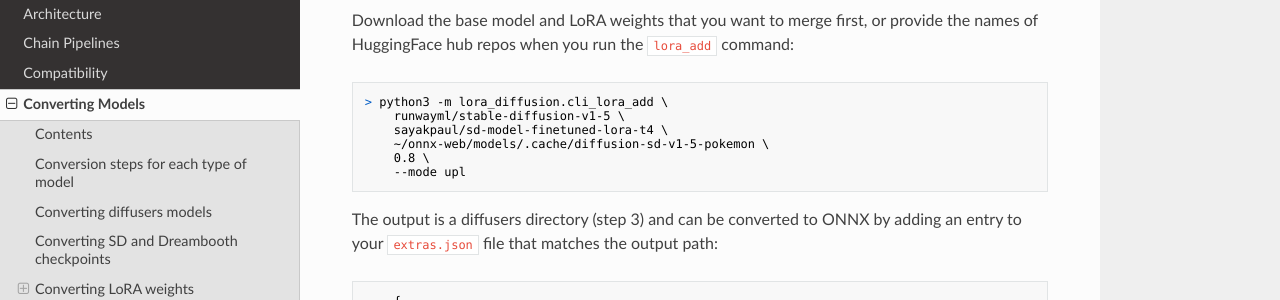
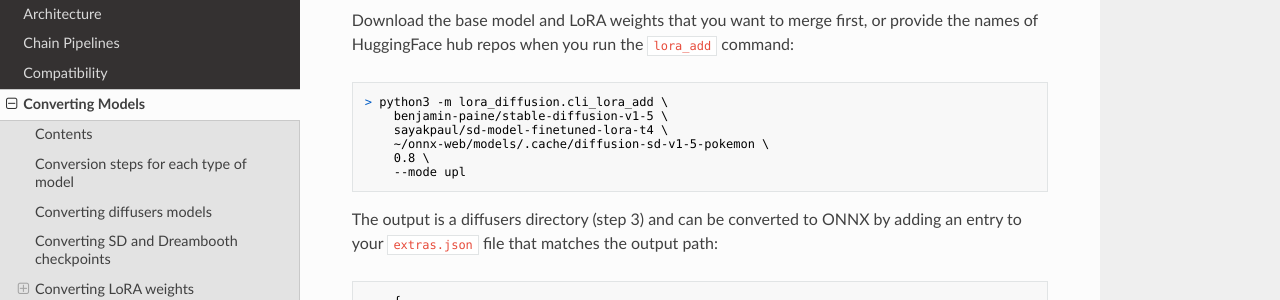
Before and after one commit to ssube/onnx-web, an MkDocs documentation site: the page built from docs/converting-models.md, in a window 1280 px wide and 900 px high, scrolled down 3769 px. Shown: the part 165-465 px from the top of the window. Built offline with MkDocs 1.6.1, drawn with Linux system fonts in a browser that asks for light colours; nearby versions of some CDN libraries; some of the changed text lies outside the part shown.

Commit message:
fix(deps): repoint stable diffusion 1.5 models from discontinued runwayml repo to benjamin-paine

````diff
--- a/docs/converting-models.md
+++ b/docs/converting-models.md
@@ -64,7 +64,7 @@
 
 ```shell
 > python3 convert_stable_diffusion_checkpoint_to_onnx.py \
-  --model_path="runwayml/stable-diffusion-v1-5" \
+  --model_path="benjamin-paine/stable-diffusion-v1-5" \
   --output_path="~/onnx-web/models/stable-diffusion-onnx-v1-5"
 ```
 
@@ -186,7 +186,7 @@
 
 ```shell
 > python3 -m lora_diffusion.cli_lora_add \
-    runwayml/stable-diffusion-v1-5 \
+    benjamin-paine/stable-diffusion-v1-5 \
     sayakpaul/sd-model-finetuned-lora-t4 \
     ~/onnx-web/models/.cache/diffusion-sd-v1-5-pokemon \
     0.8 \
````
Also changed, not shown: docs/user-guide.md (+2 -2 lines), 3 other files.
